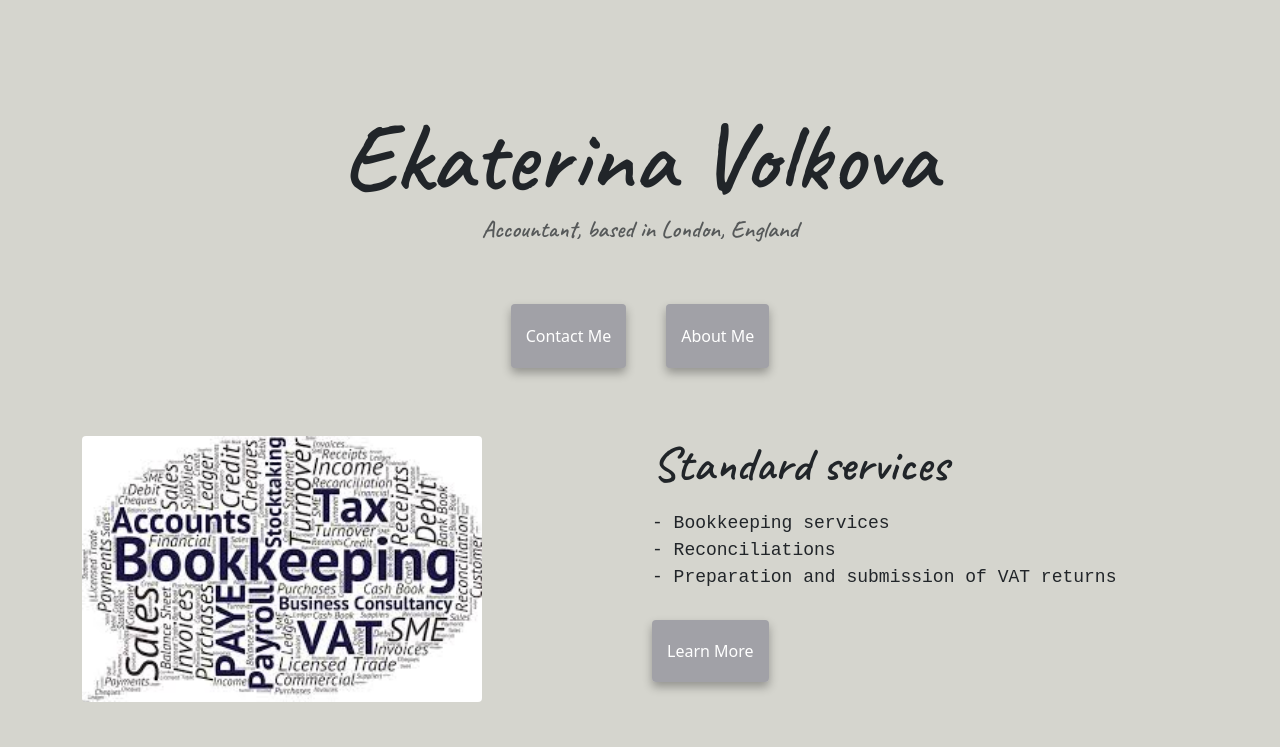
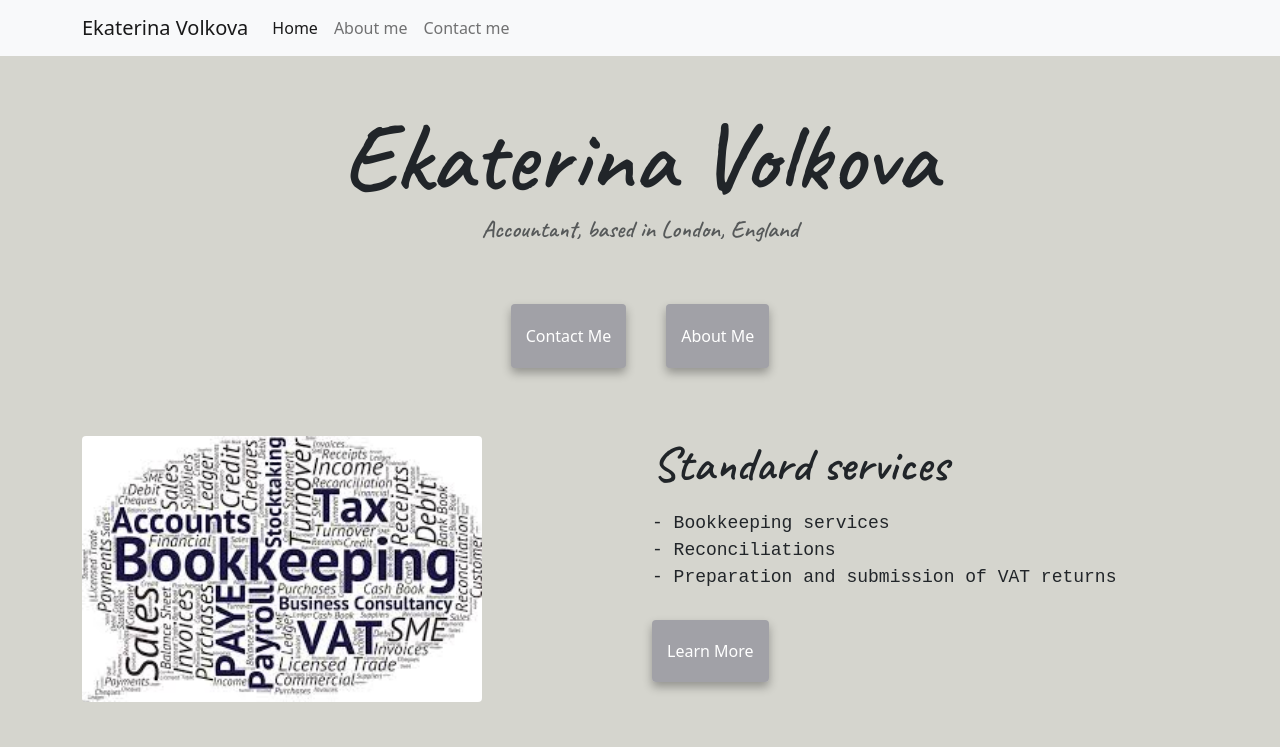
Before and after one commit to Ekaterina870/portfolio-project, a plain HTML site: page index.html in a window 1280 px wide. Shown: the top 747 px of the page. Drawn offline with nearby package versions, Linux system fonts and the light colour scheme; a web font is replaced by a local one.

Commit message:
navbar added

```diff
--- a/index.html
+++ b/index.html
@@ -29,6 +29,52 @@
     <link rel="stylesheet" href="/src/style.css" />
   </head>
   <body>
+    <nav class="navbar navbar-expand-lg navbar-light bg-light fixed-top">
+      <div class="container">
+        <a class="navbar-brand" href="/" title="Homepage">Ekaterina Volkova</a>
+        <button
+          class="navbar-toggler"
+          type="button"
+          data-bs-toggle="collapse"
+          data-bs-target="#navbarNav"
+          aria-controls="navbarNav"
+          aria-expanded="false"
+          aria-label="Toggle navigation"
+        >
+          <span class="navbar-toggler-icon"></span>
+        </button>
+        <div class="collapse navbar-collapse" id="navbarNav">
+          <ul class="navbar-nav">
+            <li class="nav-item">
+              <a
+                class="nav-link active"
+                aria-current="page"
+                href="/"
+                title="Accounting services - Ekaterina Volkova"
+                >Home</a
+              >
+            </li>
+            <li class="nav-item">
+              <a
+                class="nav-link"
+                href="/about.html"
+                title="About me - Ekaterina Volkova"
+                >About me</a
+              >
+            </li>
+            <li class="nav-item">
+              <a
+                class="nav-link"
+                href="/about.html#contact"
+                title="Contact me - Ekaterina Volkova"
+                >Contact me</a
+              >
+            </li>
+          </ul>
+        </div>
+      </div>
+    </nav>
+
     <h1 class="text-center">Ekaterina Volkova</h1>
     <h3 class="text-center">Accountant, based in London, England</h3>
     <div class="navigation-links mb-5">
```
